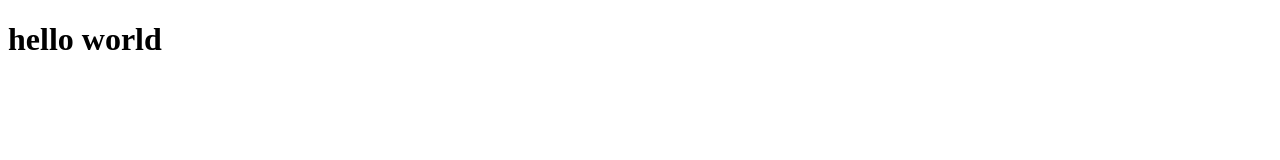
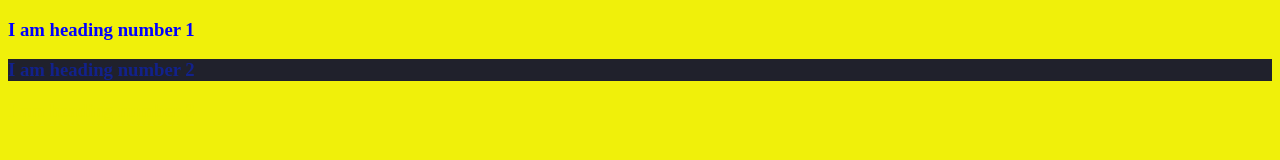
Before and after one commit to Kaminagiyou123/htmlcsstut, a plain HTML site: page index.html in a window 1280 px wide. Drawn offline with Linux system fonts and the light colour scheme.

Commit message:
color complete

```diff
--- /dev/null
+++ b/index.css
@@ -0,0 +1,16 @@
+/* css rule */
+
+#first {
+  color: #0000ff;
+}
+
+#second {
+  color: rgba(3, 33, 234, 0.5);
+  background: rgb(32, 33, 44);
+}
+#three {
+  color: #f0f00a;
+}
+body {
+  background: #f0f00a;
+}
--- a/index.html
+++ b/index.html
@@ -4,9 +4,11 @@
     <meta charset="UTF-8" />
     <meta name="viewport" content="width=device-width, initial-scale=1.0" />
     <title>CSS Tutorial</title>
+    <link rel="stylesheet" href="./index.css" />
   </head>
   <body>
-    <!-- inline css -->
-    <h1>hello world</h1>
+    <h3 id="first">I am heading number 1</h3>
+    <h3 id="second">I am heading number 2</h3>
+    <h3 id="three">I am heading number 3</h3>
   </body>
 </html>
```
